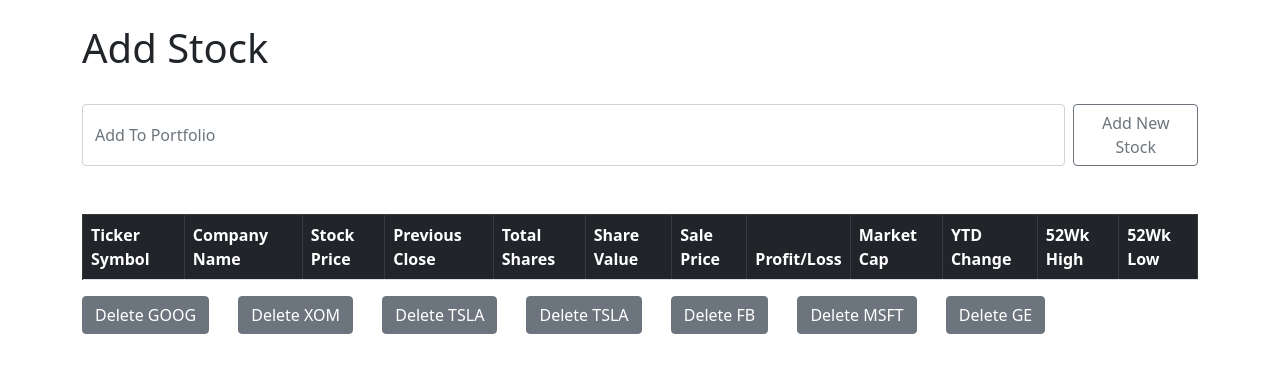
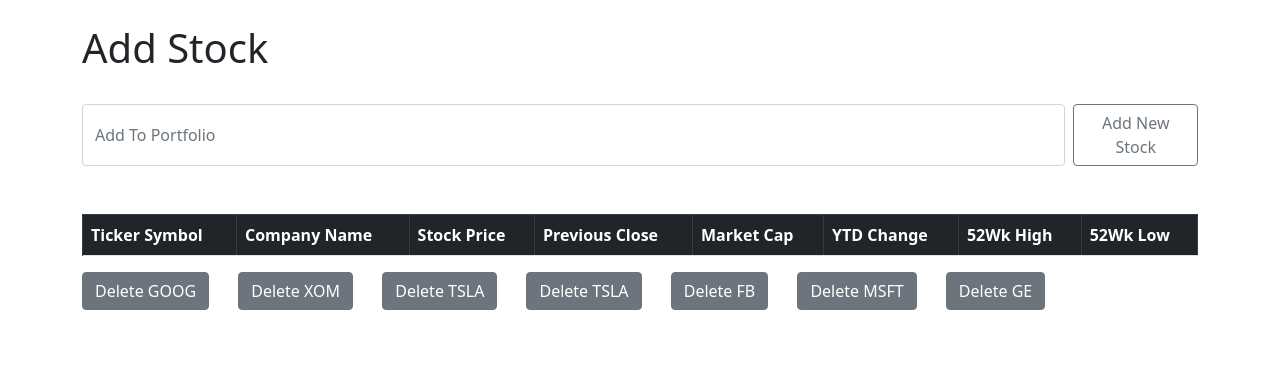
Before and after one commit to Emmanuel678912/stockportfolio, a Django app: page /add_stock.html in a window 1280 px wide. Shown: the part 78-451 px from the top of the page. Run offline with Django 3.2, Linux system fonts and the light colour scheme; data comes from the database, SQL or seed files in the repository; data that the repository does not hold is empty.

Commit message:
reverted changes

```diff
--- a/quotes/templates/add_stock.html
+++ b/quotes/templates/add_stock.html
@@ -20,10 +20,6 @@
       <th scope="col">Company Name</th>
       <th scope="col">Stock Price</th>
       <th scope="col">Previous Close</th>
-      <th scope="col">Total Shares</th>
-      <th scope="col">Share Value</th>
-      <th scope="col">Sale Price</th>
-      <th scope="col">Profit/Loss</th>
       <th scope="col">Market Cap</th>
       <th scope="col">YTD Change</th>
       <th scope="col">52Wk High</th>
@@ -40,10 +36,6 @@
           <td>${{ list_item.companyName }}</td>
           <td>${{ list_item.latestPrice }}</td>
           <td>${{ list_item.previousClose }}</td>
-          <td>{{ total_shares }}</td>
-          <td>{{ purchase }}</td>
-          <td>{{ sale_price }}</td>
-          <td>{{ profit_loss }}</td>
           <td>${{ list_item.marketCap }}</td>
           <td>{{ list_item.ytdChange }}%</td>
           <td>${{ list_item.week52High }}</td>
--- a/quotes/views.py
+++ b/quotes/views.py
@@ -1,7 +1,6 @@
 from django.shortcuts import render, redirect
 from .models import Stock
 from .forms import StockForm
-import random
 from django.contrib import messages
 
 
@@ -53,12 +52,7 @@ def add_stock(request):
             try:
                 api = json.loads(api_request.content) # parses api_request and throws an error if it returns nothing
                 output.append(api) # save output to the list
-                total_shares = random.choice(0.1, 1)
-                value = total_shares * output[2]
-                sale_price = total_shares * output[2]
-                profit_loss = (sale_price - value) / value
-
-                return render(request, 'add_stock.html', {'ticker' : ticker, 'output' : output, 'purchase' : value, 'total_shares' : total_shares, 'sale_price' : sale_price, 'profit_loss' : profit_loss}) # outputs api data
+                print(api)
             except Exception as e:
                 api = "Error..." # this is returned if the API isn't returned
 
```
